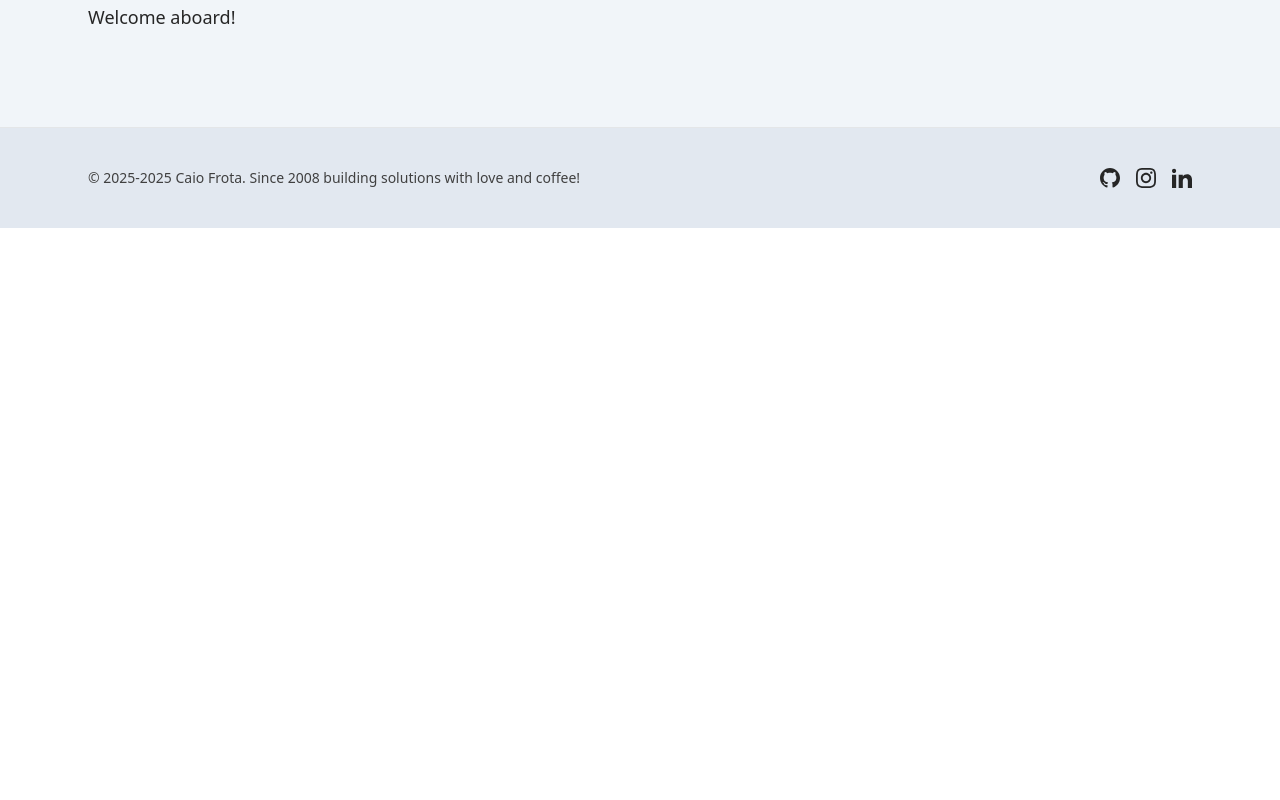
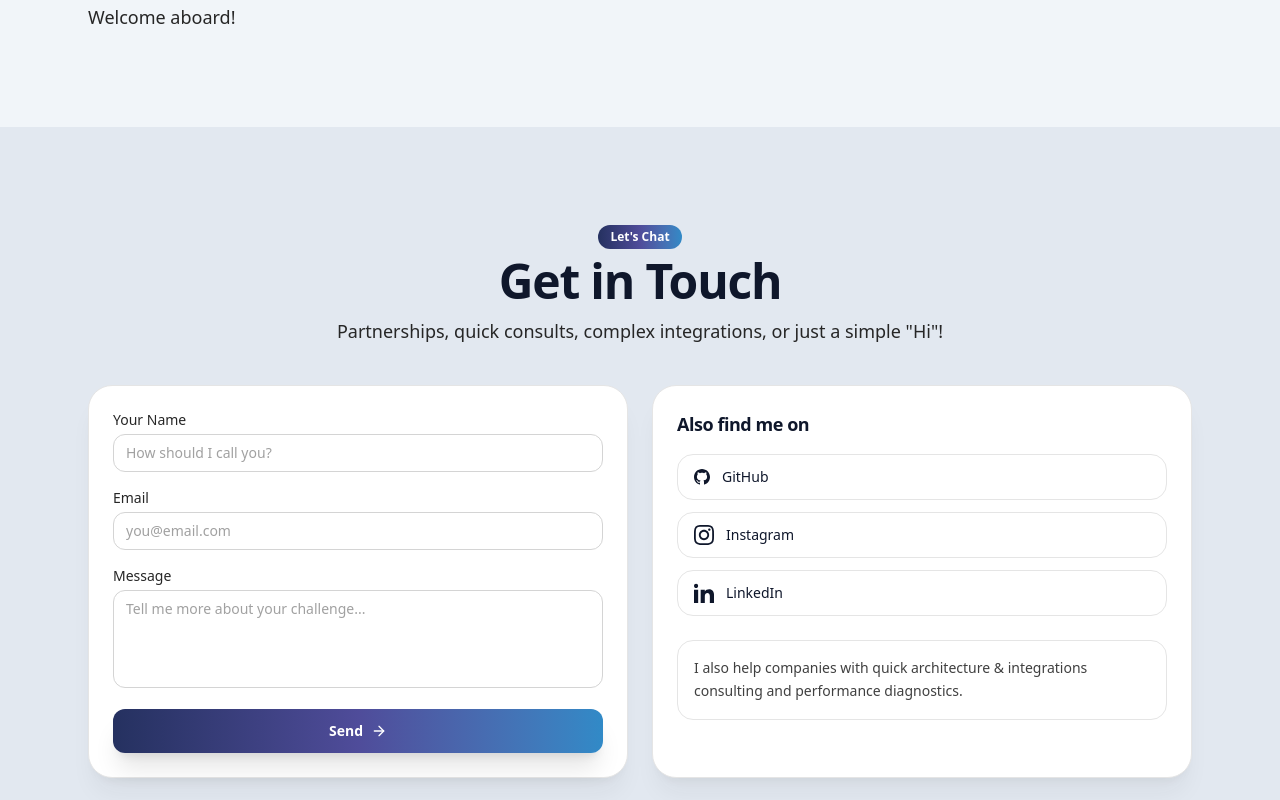
Before and after one commit to caiofrota/caiofrota.com, a Next.js app: page / in a window 1280 px wide. Shown: the part 1400-2200 px from the top of the page. Before the commit the page ends 1628 px from the top, so only its background shows below. Built offline with nearby package versions, Linux system fonts and the light colour scheme.

Commit message:
feat: contact section

```diff
--- /dev/null
+++ b/app/(pages)/contact.tsx
@@ -0,0 +1,104 @@
+import { Card } from "components/card";
+import { SectionHeading } from "components/section-heading";
+import { useTranslator } from "i18n";
+import { ArrowRight } from "lucide-react";
+
+export function Contact() {
+  const { t } = useTranslator();
+
+  return (
+    <section id="contact" className="mx-auto max-w-6xl px-4 py-16 md:px-6 md:py-24">
+      <SectionHeading kicker={t.contact.kicker} title={t.contact.title} subtitle={t.contact.subtitle} />
+      <div className="grid gap-6 md:grid-cols-2">
+        <Card>
+          <form onSubmit={(e) => e.preventDefault()} className="grid gap-4">
+            <label className="text-sm">
+              <span className="mb-1 block text-neutral-800 dark:text-neutral-200">{t.contact.form.name.label}</span>
+              <input
+                className={`w-full rounded-xl border border-neutral-300 bg-white px-3 py-2 text-sm text-neutral-900 placeholder:text-neutral-400 dark:border-neutral-700 dark:bg-neutral-950 dark:text-neutral-100 cf-ring`}
+                placeholder={t.contact.form.name.placeholder}
+              />
+            </label>
+            <label className="text-sm">
+              <span className="mb-1 block text-neutral-800 dark:text-neutral-200">{t.contact.form.email.label}</span>
+              <input
+                type="email"
+                className={`w-full rounded-xl border border-neutral-300 bg-white px-3 py-2 text-sm text-neutral-900 placeholder:text-neutral-400 dark:border-neutral-700 dark:bg-neutral-950 dark:text-neutral-100 cf-ring`}
+                placeholder={t.contact.form.email.placeholder}
+              />
+            </label>
+            <label className="text-sm">
+              <span className="mb-1 block text-neutral-800 dark:text-neutral-200">{t.contact.form.message.label}</span>
+              <textarea
+                rows={4}
+                className={`w-full resize-none rounded-xl border border-neutral-300 bg-white px-3 py-2 text-sm text-neutral-900 placeholder:text-neutral-400 dark:border-neutral-700 dark:bg-neutral-950 dark:text-neutral-100 cf-ring`}
+                placeholder={t.contact.form.message.placeholder}
+              />
+            </label>
+            <button
+              className={`inline-flex items-center justify-center gap-2 rounded-xl bg-linear-to-r cf-accent px-5 py-3 text-sm font-semibold text-white shadow-xl transition active:scale-[.98]`}
+            >
+              {t.contact.form.send} <ArrowRight className="h-4 w-4" />
+            </button>
+          </form>
+        </Card>
+
+        <Card>
+          <h3 className="text-lg font-semibold tracking-tight">{t.contact.shortcut}</h3>
+          <div className="mt-4 grid gap-3">
+            <a
+              href="https://github.com/caiofrota"
+              target="_blank"
+              rel="noreferrer"
+              className="group inline-flex items-center justify-between rounded-2xl border border-neutral-200 px-4 py-3 text-sm transition hover:bg-neutral-50 dark:border-neutral-800 dark:hover:bg-neutral-800/50"
+              title="GitHub"
+            >
+              <span className="inline-flex items-center gap-3">
+                <svg xmlns="http://www.w3.org/2000/svg" className="h-4 w-4" fill="currentColor" viewBox="0 0 24 24">
+                  <path d="M12 0c-6.626 0-12 5.373-12 12 0 5.302 3.438 9.8 8.207 11.387.599.111.793-.261.793-.577v-2.234c-3.338.726-4.033-1.416-4.033-1.416-.546-1.387-1.333-1.756-1.333-1.756-1.089-.745.083-.729.083-.729 1.205.084 1.839 1.237 1.839 1.237 1.07 1.834 2.807 1.304 3.492.997.107-.775.418-1.305.762-1.604-2.665-.305-5.467-1.334-5.467-5.931 0-1.311.469-2.381 1.236-3.221-.124-.303-.535-1.524.117-3.176 0 0 1.008-.322 3.301 1.23.957-.266 1.983-.399 3.003-.404 1.02.005 2.047.138 3.006.404 2.291-1.552 3.297-1.23 3.297-1.23.653 1.653.242 2.874.118 3.176.77.84 1.235 1.911 1.235 3.221 0 4.609-2.807 5.624-5.479 5.921.43.372.823 1.102.823 2.222v3.293c0 .319.192.694.801.576 4.765-1.589 8.199-6.086 8.199-11.386 0-6.627-5.373-12-12-12z" />
+                </svg>{" "}
+                GitHub
+              </span>
+              <ArrowRight className="h-4 w-4 translate-x-0 opacity-0 transition group-hover:translate-x-1 group-hover:opacity-100" />
+            </a>
+            <a
+              href="https://instagram.com/jcaiofrota"
+              target="_blank"
+              rel="noreferrer"
+              className="group inline-flex items-center justify-between rounded-2xl border border-neutral-200 px-4 py-3 text-sm transition hover:bg-neutral-50 dark:border-neutral-800 dark:hover:bg-neutral-800/50"
+              title="Instagram"
+            >
+              <span className="inline-flex items-center gap-3">
+                <svg xmlns="http://www.w3.org/2000/svg" className="h-5 w-5" fill="currentColor" viewBox="0 0 24 24">
+                  <path d="M12 2.163c3.204 0 3.584.012 4.85.07 3.252.148 4.771 1.691 4.919 4.919.058 1.265.069 1.645.069 4.849 0 3.205-.012 3.584-.069 4.849-.149 3.225-1.664 4.771-4.919 4.919-1.266.058-1.644.07-4.85.07-3.204 0-3.584-.012-4.849-.07-3.26-.149-4.771-1.699-4.919-4.92-.058-1.265-.07-1.644-.07-4.849 0-3.204.013-3.583.07-4.849.149-3.227 1.664-4.771 4.919-4.919 1.266-.057 1.645-.069 4.849-.069zm0-2.163c-3.259 0-3.667.014-4.947.072-4.358.2-6.78 2.618-6.98 6.98-.059 1.281-.073 1.689-.073 4.948 0 3.259.014 3.668.072 4.948.2 4.358 2.618 6.78 6.98 6.98 1.281.058 1.689.072 4.948.072 3.259 0 3.668-.014 4.948-.072 4.354-.2 6.782-2.618 6.979-6.98.059-1.28.073-1.689.073-4.948 0-3.259-.014-3.667-.072-4.947-.196-4.354-2.617-6.78-6.979-6.98-1.281-.059-1.69-.073-4.949-.073zm0 5.838c-3.403 0-6.162 2.759-6.162 6.162s2.759 6.163 6.162 6.163 6.162-2.759 6.162-6.163c0-3.403-2.759-6.162-6.162-6.162zm0 10.162c-2.209 0-4-1.79-4-4 0-2.209 1.791-4 4-4s4 1.791 4 4c0 2.21-1.791 4-4 4zm6.406-11.845c-.796 0-1.441.645-1.441 1.44s.645 1.44 1.441 1.44c.795 0 1.439-.645 1.439-1.44s-.644-1.44-1.439-1.44z" />
+                </svg>
+                Instagram
+              </span>
+              <ArrowRight className="h-4 w-4 translate-x-0 opacity-0 transition group-hover:translate-x-1 group-hover:opacity-100" />
+            </a>
+            <a
+              href="https://www.linkedin.com/in/caiofrota/"
+              target="_blank"
+              rel="noreferrer"
+              className="group inline-flex items-center justify-between rounded-2xl border border-neutral-200 px-4 py-3 text-sm transition hover:bg-neutral-50 dark:border-neutral-800 dark:hover:bg-neutral-800/50"
+              title="LinkedIn"
+            >
+              <span className="inline-flex items-center gap-3">
+                <svg xmlns="http://www.w3.org/2000/svg" className="h-5 w-5" fill="currentColor" viewBox="0 0 24 24">
+                  <path d="M4.98 3.5c0 1.381-1.11 2.5-2.48 2.5s-2.48-1.119-2.48-2.5c0-1.38 1.11-2.5 2.48-2.5s2.48 1.12 2.48 2.5zm.02 4.5h-5v16h5v-16zm7.982 0h-4.968v16h4.969v-8.399c0-4.67 6.029-5.052 6.029 0v8.399h4.988v-10.131c0-7.88-8.922-7.593-11.018-3.714v-2.155z" />
+                </svg>
+                LinkedIn
+              </span>
+              <ArrowRight className="h-4 w-4 translate-x-0 opacity-0 transition group-hover:translate-x-1 group-hover:opacity-100" />
+            </a>
+          </div>
+          <div className="mt-6 rounded-2xl border border-neutral-200 p-4 text-sm dark:border-neutral-800">
+            <p className="leading-relaxed text-neutral-700 dark:text-neutral-300">
+              I also help companies with quick architecture & integrations consulting and performance diagnostics.
+            </p>
+          </div>
+        </Card>
+      </div>
+    </section>
+  );
+}
--- a/app/(pages)/page.tsx
+++ b/app/(pages)/page.tsx
@@ -1,5 +1,6 @@
 "use client";
 import { About } from "./about";
+import { Contact } from "./contact";
 import { Hero } from "./hero";
 
 export default function HomePage() {
@@ -7,6 +8,7 @@ export default function HomePage() {
     <div className="flex flex-col items-center">
       <Hero />
       <About />
+      <Contact />
     </div>
   );
 }
--- a/i18n/locales/en-us.ts
+++ b/i18n/locales/en-us.ts
@@ -32,6 +32,28 @@ export const en: Type = {
       p5: "Welcome aboard!",
     },
   },
+  contact: {
+    title: "Get in Touch",
+    subtitle: 'Partnerships, quick consults, complex integrations, or just a simple "Hi"!',
+    kicker: "Let's Chat",
+    shortcut: "Also find me on",
+    text: "I also help companies with quick architecture & integrations consulting and performance diagnostics.",
+    form: {
+      name: {
+        label: "Your Name",
+        placeholder: "How should I call you?",
+      },
+      email: {
+        label: "Email",
+        placeholder: "you@email.com",
+      },
+      message: {
+        label: "Message",
+        placeholder: "Tell me more about your challenge...",
+      },
+      send: "Send",
+    },
+  },
   footer: {
     madeWith: (year: number) => `© 2025-${year} Caio Frota. Since 2008 building solutions with love and coffee!`,
   },
--- a/i18n/locales/pt-br.ts
+++ b/i18n/locales/pt-br.ts
@@ -32,6 +32,28 @@ export const pt_BR: Type = {
       p5: "Seja bem-vindo!",
     },
   },
+  contact: {
+    title: "Contato",
+    subtitle: 'Parcerias, consultorias rápidas, integrações complexas ou apenas um "Oi"!',
+    kicker: "Vamos Conversar",
+    shortcut: "Também me siga em",
+    text: "Estou sempre aberto a novas oportunidades e colaborações. Se você tem um projeto em mente ou apenas quer dizer olá, não hesite em entrar em contato!",
+    form: {
+      name: {
+        label: "Nome",
+        placeholder: "Como devo chamá-lo?",
+      },
+      email: {
+        label: "E-mail",
+        placeholder: "voce@email.com",
+      },
+      message: {
+        label: "Mensagem",
+        placeholder: "Conte-me mais sobre seu desafio...",
+      },
+      send: "Enviar",
+    },
+  },
   footer: {
     madeWith: (year: number) => `© 2008-${year} Caio Frota. Desde 2008 construindo soluções com amor e café!`,
   },
--- a/i18n/locales/type.ts
+++ b/i18n/locales/type.ts
@@ -30,6 +30,28 @@ export type Type = {
       p5: string;
     };
   };
+  contact: {
+    title: string;
+    subtitle: string;
+    kicker: string;
+    shortcut: string;
+    text: string;
+    form: {
+      name: {
+        label: string;
+        placeholder: string;
+      };
+      email: {
+        label: string;
+        placeholder: string;
+      };
+      message: {
+        label: string;
+        placeholder: string;
+      };
+      send: string;
+    };
+  };
   footer: {
     madeWith: (year: number) => string;
   };
```
